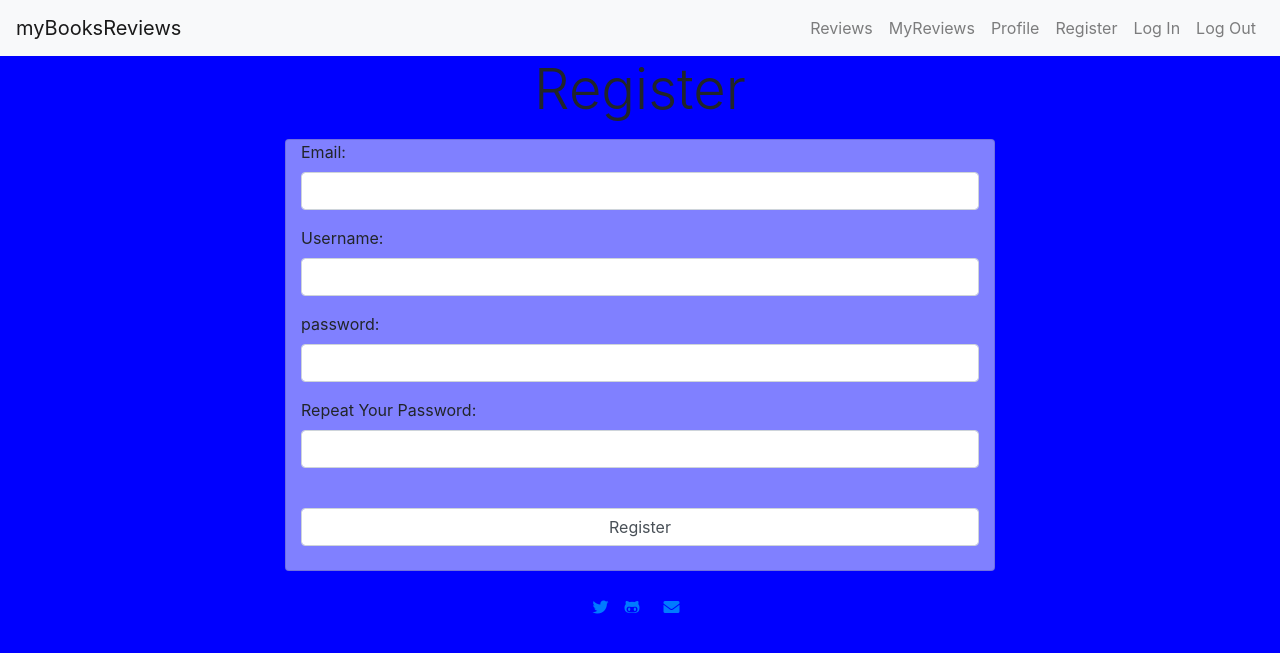
After one commit to hfzespinoz4/myBooksReviews, a Flask app: page /register in a window 1280 px wide. The commit adds this page. Shown: the top 653 px of the page. Run offline with Flask 2, Linux system fonts and the light colour scheme; some libraries are stand-ins or nearby versions.

Commit message:
Creating register page with funcionallity

```diff
--- a/app.py
+++ b/app.py
@@ -4,6 +4,7 @@ from flask import (
     redirect, request, session, url_for)
 from flask_pymongo import PyMongo
 from bson.objectid import ObjectId
+from werkzeug.security import generate_password_hash, check_password_hash
 if os.path.exists("env.py"):
     import env
 
@@ -29,7 +30,7 @@ def get_reviews():
 
 @app.route("/myreviews")
 def get_myreviews():
-    reviews = mongo.db.reviews.find()
+    # reviews = mongo.db.reviews.find()
     return render_template("myreviews.html")
 
 
@@ -49,6 +50,30 @@ def get_logout():
     return render_template("logout.html")
 
 
+@app.route("/register", methods=["GET", "POST"])
+def get_register():
+    if request.method == "POST":
+        # checking if the usename already exists in db
+        existing_user = mongo.db.users.find_one(
+            {"username": request.form.get("register-username").lower()})
+
+        if existing_user:
+            flash("Username already exists")
+            return redirect(url_for("get_register"))
+
+        register = {
+            "email": request.form.get("register-email"),
+            "username": request.form.get("register-username").lower(),
+            "password": generate_password_hash(request.form.get("register-password"))
+        }
+        mongo.db.users.insert_one(register)
+
+        # put the new user into 'session' cookie
+        session["user"] = request.form.get("register-username").lower()
+        flash("Registration Succesful")
+    return render_template("register.html")
+
+
 if __name__ == "__main__":
     app.run(host=os.environ.get("IP"),
             port=int(os.environ.get("PORT")),
--- a/templates/base.html
+++ b/templates/base.html
@@ -12,9 +12,7 @@
         <link rel="stylesheet" href="{{ url_for('static', filename='css/style.css') }}" type="text/css">
         <title>MyBooksReviews </title>
         {% block styles %}
-            .card-element{
-            margin: 0;
-            }
+
         {% endblock %}
     </head>
     <body>
@@ -29,6 +27,7 @@
                         <a class="nav-link" href="{{ url_for('get_reviews') }}">Reviews </a>
                         <a class="nav-link" href="{{ url_for('get_myreviews') }}">MyReviews</a>
                         <a class="nav-link" href="{{ url_for('get_profile') }}">Profile</a>
+                        <a class="nav-link" href="{{ url_for('get_register') }}">Register</a>
                         <a class="nav-link" href="{{ url_for('get_login') }}">Log In</a>
                         <a class="nav-link" href="{{ url_for('get_logout') }}">Log Out</a>
                     </div>
@@ -36,7 +35,15 @@
             </nav>
         </header>
         <section>
-
+            {% with messages = get_flashed_messages() %}
+                {% if messages %}
+                    {% for message in messages %}
+                        <div class="alert alert-warning text-center" role="alert">
+                             {{ message }}
+                        </div>
+                    {% endfor %}
+                {% endif %}
+            {% endwith %}
         </section>
         <main>
             <div class="container">
@@ -76,38 +83,6 @@
                         </li>
                     </ul>
                 </div>
-                <!-- Button trigger modal -->
-                <button type="button" class="btn btn-primary" data-toggle="modal" data-target="#BookInfoModal">
-                Book Info
-                </button>
-                 <button type="button" class="btn btn-primary" data-toggle="modal" data-target="#BookReviewModal">
-                Review
-                </button>
-
-                <!-- Modal For Book Info -->
-                <div class="modal fade" id="BookInfoModal" tabindex="-1" role="dialog" aria-labelledby="exampleModalLabel" aria-hidden="true">
-                    <div class="modal-dialog" role="document">
-                        <div class="modal-content">
-                            <div class="modal-header">
-                                <h5 class="modal-title" id="exampleModalLabel">{{ reviews.title }}</h5>
-                                <button type="button" class="close" data-dismiss="modal" aria-label="Close">
-                                <span aria-hidden="true">&times;</span>
-                                </button>
-                            </div>
-                            <div class="modal-body">
-                                <p>Review by: {{ reviews.user }} </p>
-                                <p>Created: {{ reviews.creation_date}}</p>
-                                <p>Last Modified: {{ reviews.last_mod }}</p>
-                                <br>
-                                <cite>{{ reviews.review }}</cite>
-
-                            </div>
-                            <div class="modal-footer">
-                                <button type="button" class="btn btn-secondary" data-dismiss="modal">Close</button>
-                            </div>
-                        </div>
-                    </div>
-                </div>
             </div>
         </footer>
         <!-- Adding jQuery to the Project -->
--- /dev/null
+++ b/templates/register.html
@@ -0,0 +1,30 @@
+{% extends "base.html" %}
+{% block content %}
+    <h1 class="display-4 text-center">Register</h1>
+    <div class="col-sm-8 mt-3 mx-auto">
+        <form class="col-sm-12 profile card" method="POST" action="{{ url_for('get_register') }}">
+            <div class="form-group">
+                <label for="register-email">Email:</label>
+                <input type="email" id="register-email" name="register-email" class="form-control" required>
+            </div>
+            <div class="form-group">
+                <label for="register-username">Username: </label>
+                <input type="text" id="register-username" name="register-username" class="form-control" required>
+            </div>
+            <div class="form-group">
+                <label for="register-password">password:</label>
+                <input type="password:" id="register-password" name="register-password" class="form-control" minlength="5"
+                            maxlength="15" pattern="^[a-zA-Z0-9]{5,15}$" required>
+            </div>
+            <div class="form-group">
+                <label for="register-passwordval">Repeat Your Password:</label>
+                <input type="password" id="register-passwordval" name="register-passwordval" class="form-control" minlength="5"
+                            maxlength="15" pattern="^[a-zA-Z0-9]{5,15}$" required>
+            </div>
+            <br>
+            <input type="submit" value="Register" class="form-control">
+            <br>
+        </form>
+        <br>
+    </div>
+{% endblock %}
```
